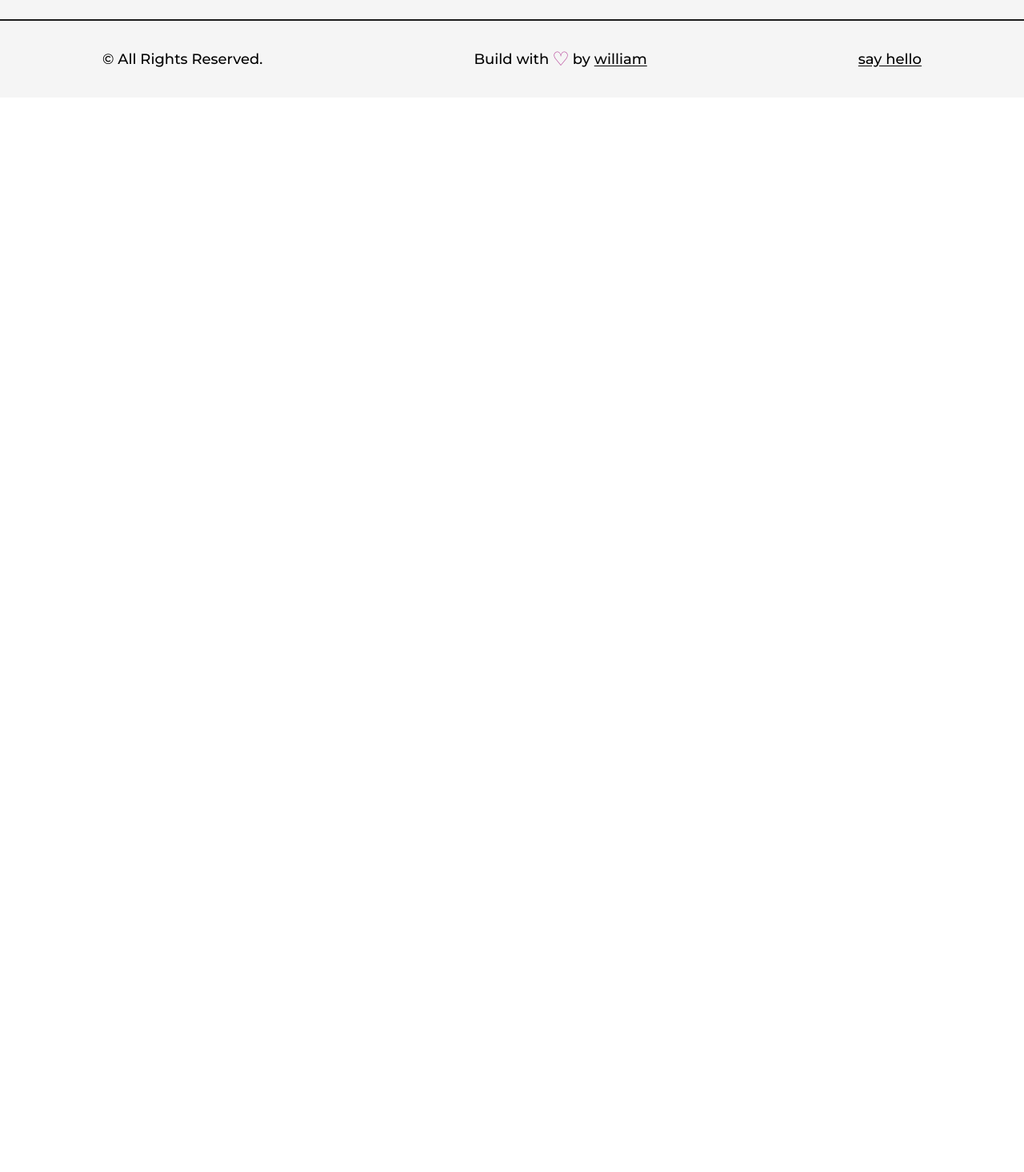
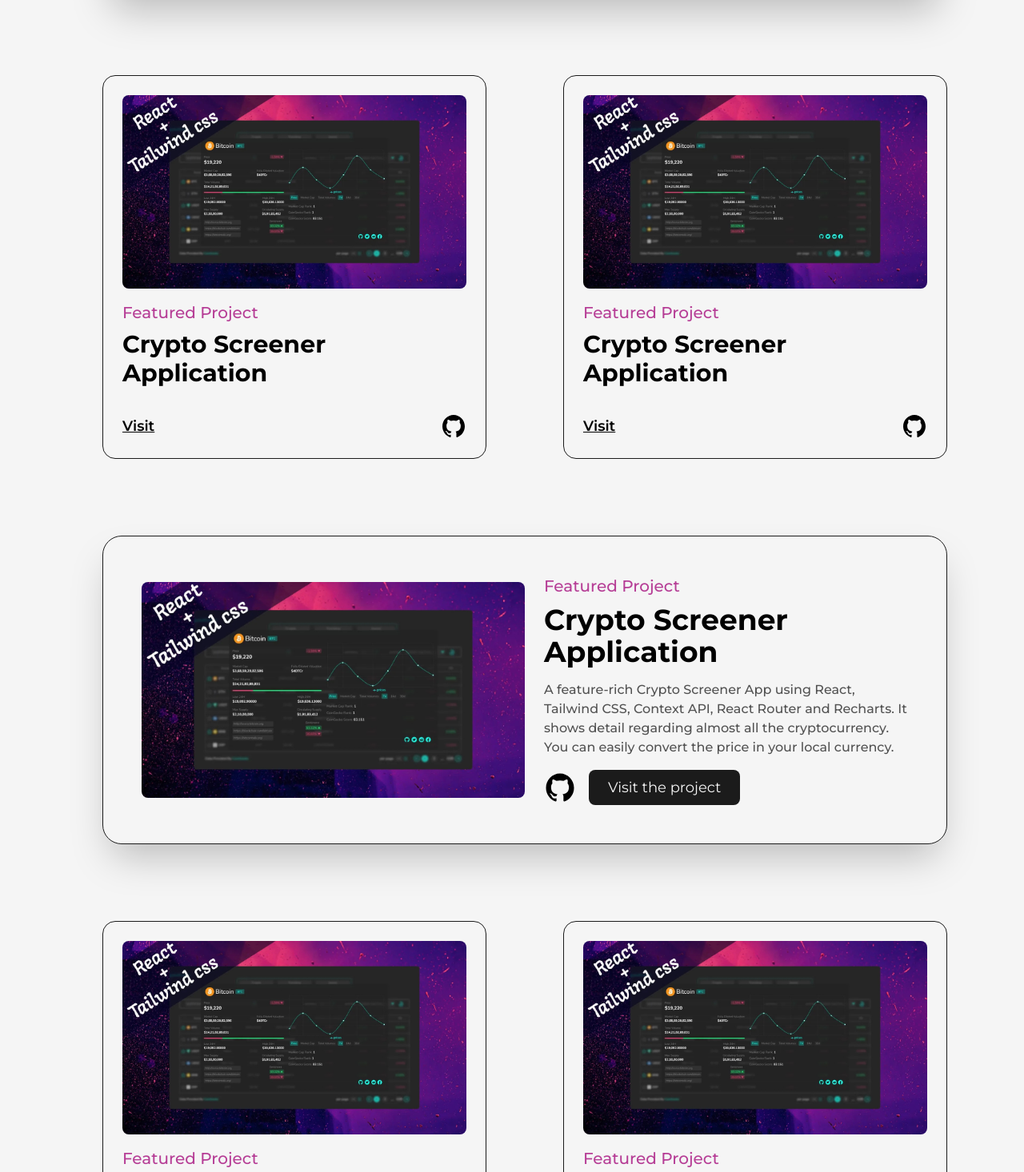
Before and after one commit to nesswatson21/ness-watson-portfolio-project, a Next.js app: page /projects in a window 1280 px wide. Before the commit this address had no page. Shown: the part 864-2330 px from the top of the page at 80% size. Before the commit the page ends 986 px from the top, so only its background shows below. Built offline with nearby package versions, Linux system fonts and the light colour scheme.

Commit message:
uppdated about page and created projects page

```diff
--- a/src/components/Footer.js
+++ b/src/components/Footer.js
@@ -7,17 +7,7 @@
     <footer className="w-full border-t-2 border-solid border-dark bg-dark font-medium text-lg">
       <Layout className="py-8 flex items-center justify-between">
         <span>{new Date().getFullYear} &copy; All Rights Reserved.</span>
-        <div className="flex items-center">
-          Build with <span className="text-primary text-2xl px-1">&#9825;</span>
-          by&nbsp;
-          <Link
-            href="https://github.com/Willi0t"
-            className="underline underline-offset-2"
-            target="_blank"
-          >
-            william
-          </Link>
-        </div>
+        <div className="flex items-center">Buildt with NextJS</div>
         <Link
           href="https://www.linkedin.com/in/william-sinclair-2bab18153/"
           className="underline underline-offset-2"
--- a/src/components/NavBar.js
+++ b/src/components/NavBar.js
@@ -42,7 +42,7 @@
           target={"_blank"}
           whileHover={{ y: -2 }}
           whileTap={{ scale: 0.9 }}
-          className="w-6 mr-3"
+          className="w-7 mr-3"
         >
           <TwitterIcon />
         </motion.a>
@@ -51,7 +51,7 @@
           target={"_blank"}
           whileHover={{ y: -2 }}
           whileTap={{ scale: 0.9 }}
-          className="w-6 mx-3"
+          className="w-7 mx-3"
         >
           <GithubIcon></GithubIcon>
         </motion.a>
@@ -60,7 +60,7 @@
           target={"_blank"}
           whileHover={{ y: -2 }}
           whileTap={{ scale: 0.9 }}
-          className="w-6 mx-3"
+          className="w-7 mx-3"
         >
           <LinkedInIcon></LinkedInIcon>
         </motion.a>
--- a/src/pages/about.js
+++ b/src/pages/about.js
@@ -42,10 +42,7 @@
       </Head>
       <main className="flex w-full flex-col items-center justify-center">
         <Layout className="pt-16">
-          <AnimatedText
-            text="Passion fuels purpose!"
-            className="mb-20 text-8xl "
-          />
+          <AnimatedText text="Passion fuels purpose!" className="mb-20" />
           <div className="grid w-full grid-cols-10 gap-16">
             <div className="col-span-3 flex flex-col items-start justify-start">
               <h2 className="mb-4 text-lg font-bold uppercase text-dark/75">
@@ -59,8 +56,8 @@
               </p>
               <p className="font-medium my-4 text-dark/75">
                 I've always been curious about how things work, which led me to
-                pursue a degree in computer science. Over the years, I've honed
-                my skills in HTML, CSS, JavaScript, React, and NextJS through
+                pursue a degree in development. Over the years, I've honed my
+                skills in HTML, CSS, JavaScript, React, and NextJS through
                 various online courses, workshops, and personal projects..
               </p>
               <p className="font-medium my-4 text-dark/75">
--- /dev/null
+++ b/src/pages/projects.js
@@ -0,0 +1,165 @@
+import React from "react";
+import Head from "next/head";
+import Layout from "@/components/Layout";
+import AnimatedText from "@/components/AnimatedText";
+import Link from "next/link";
+import Image from "next/image";
+import { GithubIcon } from "@/components/Icons";
+import project1 from "../../public/images/projects/crypto-screener-cover-image.jpg";
+
+const FeaturedProject = ({ type, title, summary, img, link, githubLink }) => {
+  return (
+    <article className="w-full flex items-center justify-between rounded-3xl border border-solid border-dark bg-light shadow-2xl p-12">
+      <Link
+        href={link}
+        target="_blank"
+        className="w-1/2 cursor-pointer overflow-hidden rounded-lg"
+      >
+        <Image src={img} alt={title} className="w-full h-auto" />
+      </Link>
+      <div className="w-1/2 flex flex-col items-start justify-between pl-6">
+        <span className="text-primary font-medium text-xl">{type}</span>
+        <Link
+          href={link}
+          target="_blank"
+          className="hover:underline underline-offset-2"
+        >
+          <h2 className="my-2 w-full text-left text-4xl font-bold ">{title}</h2>
+        </Link>
+        <p className="my-2 font-medium text-dark/75">{summary}</p>
+        <div className="mt-2 flex items-center">
+          <Link href={githubLink} target="_blank" className="w-10">
+            <GithubIcon />
+          </Link>
+          <Link
+            href={githubLink}
+            target="_blank"
+            className="ml-4 rounded-lg bg-dark text-light p-2 px-6 text-lg font-smibold"
+          >
+            Visit the project
+          </Link>
+        </div>
+      </div>
+    </article>
+  );
+};
+
+const Project = ({ type, title, summary, img, link, githubLink }) => {
+  return (
+    <article className="w-full flex flex-col items-center justify-center rounded-2xl border border-soild border-dark bg-light p-6 relative">
+      <Link
+        href={link}
+        target="_blank"
+        className="w-full cursor-pointer overflow-hidden rounded-lg"
+      >
+        <Image src={img} alt={title} className="w-full h-auto" />
+      </Link>
+      <div className="w-full flex flex-col items-start justify-between mt-4">
+        <span className="text-primary font-medium text-xl">{type}</span>
+        <Link
+          href={link}
+          target="_blank"
+          className="hover:underline underline-offset-2"
+        >
+          <h2 className="my-2 w-full text-left text-3xl font-bold ">{title}</h2>
+        </Link>
+        <p className="my-2 font-medium text-dark/75">{summary}</p>
+        <div className=" w-full mt-2 flex items-center justify-between">
+          <Link
+            href={link}
+            target="_blank"
+            className=" text-lg font-semibold underline"
+          >
+            Visit
+          </Link>
+          <Link href={githubLink} target="_blank" className="w-8">
+            <GithubIcon />
+          </Link>
+        </div>
+      </div>
+    </article>
+  );
+};
+
+function projects() {
+  return (
+    <>
+      <Head>
+        <title>william | Projects Page</title>
+        <meta name="description" content="any description" />
+      </Head>
+      <main className="w-full mb-16 flex flex-col items-center justify-center">
+        <Layout className="pt-16">
+          <AnimatedText
+            text="Imagination Trumps Knowledge!"
+            className=" mb-28 w-[90%]"
+          />
+          <div className="grid grid-cols-12 gap-24">
+            <div className="col-span-12">
+              <FeaturedProject
+                title="Crypto Screener Application"
+                img={project1}
+                summary="A feature-rich Crypto Screener App using React, Tailwind CSS, Context API, React Router and Recharts. It shows detail regarding almost all the cryptocurrency. You can easily convert the price in your local currency."
+                link="/"
+                type="Featured Project"
+                githubLink="/"
+              />
+            </div>
+            <div className="col-span-6">
+              <Project
+                title="Crypto Screener Application"
+                img={project1}
+                link="/"
+                type="Featured Project"
+                githubLink="/"
+              />
+            </div>
+            <div className="col-span-6">
+              {" "}
+              <Project
+                title="Crypto Screener Application"
+                img={project1}
+                link="/"
+                type="Featured Project"
+                githubLink="/"
+              />
+            </div>
+            <div className="col-span-12">
+              {" "}
+              <FeaturedProject
+                title="Crypto Screener Application"
+                img={project1}
+                summary="A feature-rich Crypto Screener App using React, Tailwind CSS, Context API, React Router and Recharts. It shows detail regarding almost all the cryptocurrency. You can easily convert the price in your local currency."
+                link="/"
+                type="Featured Project"
+                githubLink="/"
+              />
+            </div>
+            <div className="col-span-6">
+              {" "}
+              <Project
+                title="Crypto Screener Application"
+                img={project1}
+                link="/"
+                type="Featured Project"
+                githubLink="/"
+              />
+            </div>
+            <div className="col-span-6">
+              {" "}
+              <Project
+                title="Crypto Screener Application"
+                img={project1}
+                link="/"
+                type="Featured Project"
+                githubLink="/"
+              />
+            </div>
+          </div>
+        </Layout>
+      </main>
+    </>
+  );
+}
+
+export default projects;
```
